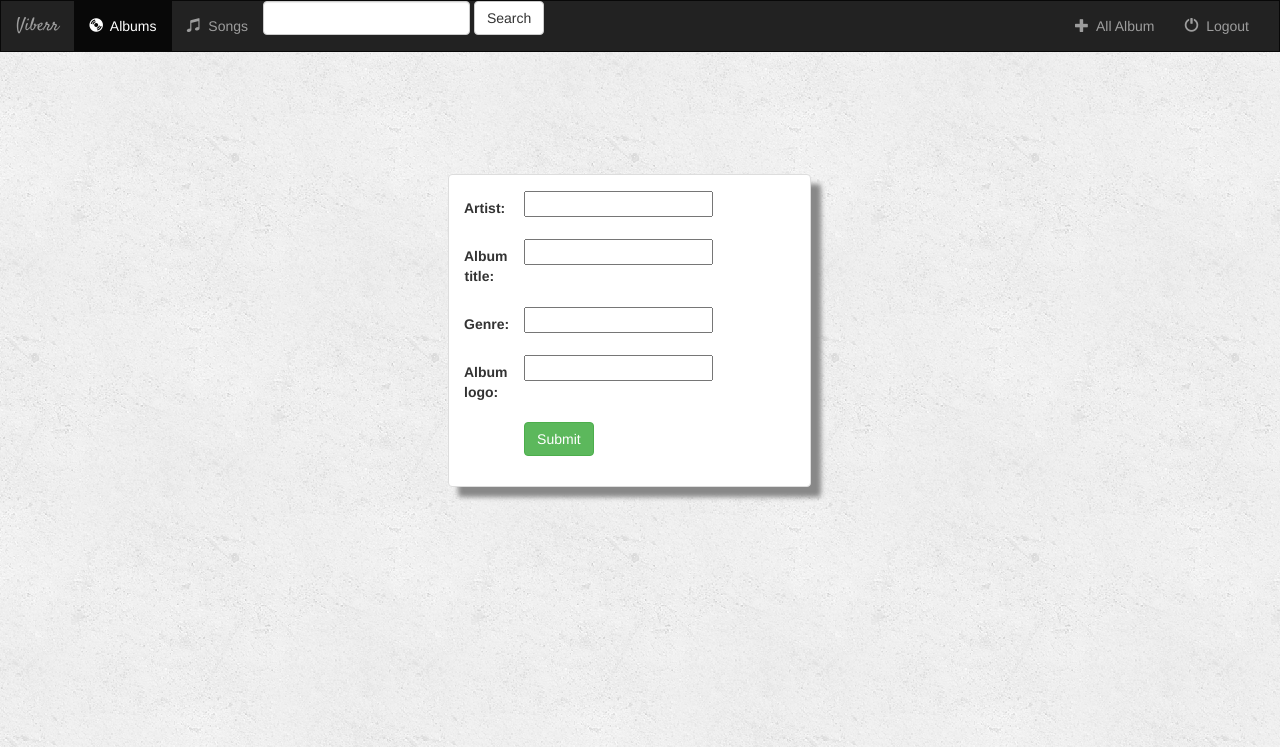
After one commit to ambujalpha/DJANGO-MUSIC-APPLICATION, a Django app: page /music/album/add/ in a window 1280 px wide. The commit adds this page. Shown: the top 747 px of the page. Run offline with Django 3.2, Linux system fonts and the light colour scheme; some libraries are stand-ins or nearby versions.

Commit message:
update_create_delete

```diff
--- a/music/models.py
+++ b/music/models.py
@@ -1,4 +1,5 @@
 from django.db import models
+from django.urls import reverse
 
 
 class Album(models.Model):
@@ -6,6 +7,9 @@ class Album(models.Model):
     album_title = models.CharField(max_length=500)
     genre = models.CharField(max_length=100)
     album_logo = models.CharField(max_length=1000)
+
+    def get_absolute_url(self):
+        return reverse('music:detail', kwargs={'pk': self.pk})
 
     def __str__(self):
         return self.album_title + '-' + self.artist
--- /dev/null
+++ b/music/templates/music/album_form.html
@@ -0,0 +1,27 @@
+{% extends 'music/base.html' %}
+{% block title %} Add a New Album{% endblock %}
+{%block albums_active %}active{% endblock %}
+
+{% block body %}
+<div  style ="display: inline-block; margin-left: 35%; margin-top:8%;"class="container-fluid" >
+		<div class="row"  >
+				<div class="col-sm-20 col-md-20" >
+						<div class="panel panel-default" style='box-shadow: 10px 10px 5px #888888;'>
+								<div class ="panel-body" >
+
+                                    <form class="form-horizontal" action="" method="post" enctype="multipart/form-data">
+                                        {% csrf_token %}
+                                        {% include 'music/form-template.html' %}
+                                        <div class="form-group">
+                                            <div class="col-sm-offset-2 col-sm-10">
+                                                <button type="submit" class="btn btn-success">Submit</button>
+                                            </div>
+                                        </div>
+                                    </form>
+
+								</div>
+						</div>
+				</div>
+		</div>
+</div>
+{% endblock %}
--- a/music/templates/music/base.html
+++ b/music/templates/music/base.html
@@ -51,7 +51,7 @@
 
             <ul class="nav navbar-nav navbar-right">
                 <li class="">
-                    <a href="#">
+                    <a href="{% url 'music:album-add' %}">
                         <span class="glyphicon glyphicon-plus" aria-hidden="true"></span>&nbsp;
                         All Album
                     </a>
--- /dev/null
+++ b/music/templates/music/form-template.html
@@ -0,0 +1,9 @@
+{% for field in form %}
+    <div class="form-group">
+        <div class="col-sm-offset-2 col-sm-10">
+            <span class="text-danger small">{{ field.errors }}</span>
+        </div>
+        <label class="control-label col-sm-2">{{ field.label_tag }}</label>
+        <div class="col-sm-10">{{ field  }}</div>
+    </div>
+{% endfor %}
--- a/music/urls.py
+++ b/music/urls.py
@@ -12,4 +12,13 @@ urlpatterns = [
     # /music/<album_id>/
     path('<int:pk>/', views.DetailView.as_view(), name='detail'),
 
+    #/music/album/add/
+    path('album/add/', views.AlbumCreate.as_view(), name='album-add'),
+
+    # /music/album/2/(update)
+    path('<pk>/', views.AlbumUpdate.as_view(), name='album-update'),
+
+    # /music/album/2/delete/
+    path('<pk>/delete/', views.AlbumDelete.as_view(), name='album-delete'),
+
 ]
--- a/music/views.py
+++ b/music/views.py
@@ -1,4 +1,6 @@
 from django.views import generic
+from django.views.generic.edit import CreateView, UpdateView, DeleteView
+from django.urls import reverse_lazy
 from .models import Album
 
 
@@ -12,3 +14,18 @@ class IndexView(generic.ListView):
 class DetailView(generic.DetailView):
     model = Album
     template_name = 'music/detail.html'
+
+
+class AlbumCreate(CreateView):
+    model = Album
+    fields = ['artist', 'album_title', 'genre', 'album_logo']
+
+
+class AlbumUpdate(UpdateView):
+    model = Album
+    fields = ['artist', 'album_title', 'genre', 'album_logo']
+
+
+class AlbumDelete(DetailView):
+    model = Album
+    success_url = reverse_lazy('music:index')
```
Also changed, not shown: db.sqlite3.
